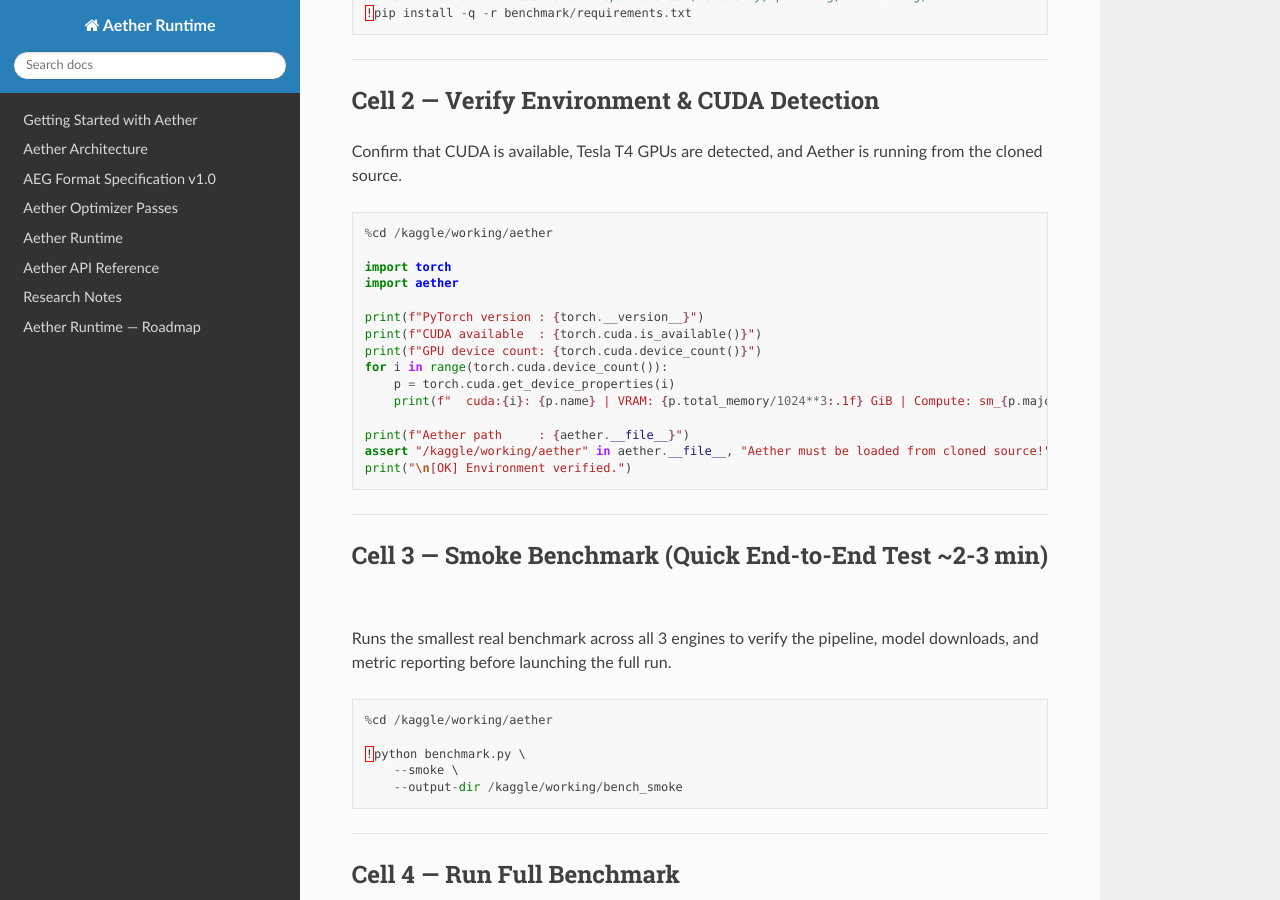
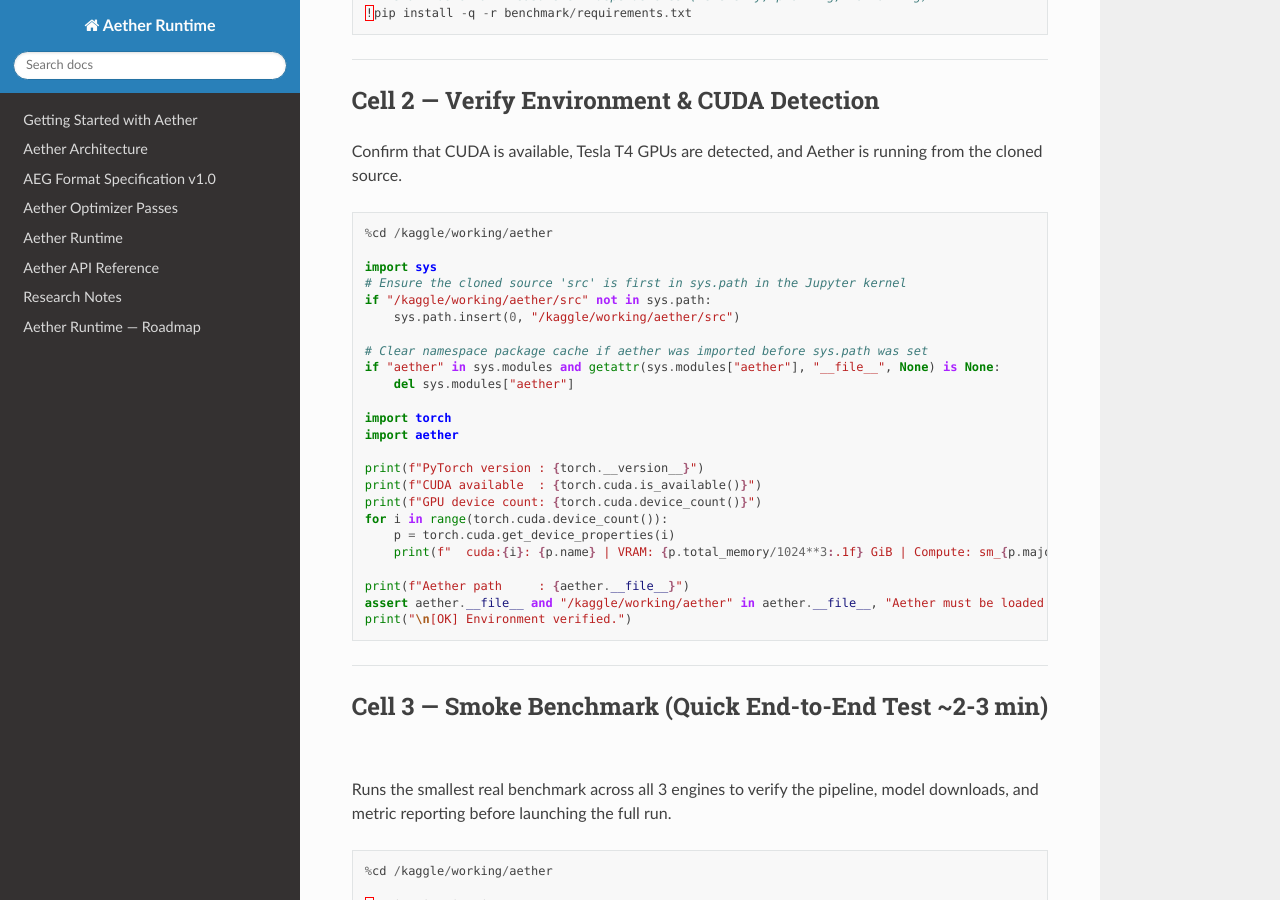
Before and after one commit to iamkaleemsajjad-hue/Aether, a Sphinx documentation site: the page built from docs/benchmark-kaggle.md, in a window 1280 px wide and 900 px high, scrolled down 989 px. Built offline with Sphinx 7.4.7 and the Read the Docs theme 3.1.0, drawn with Linux system fonts in a browser that asks for light colours.

Commit message:
docs(kaggle): ensure src is in sys.path in Jupyter kernel for Cell 2

````diff
--- a/docs/benchmark-kaggle.md
+++ b/docs/benchmark-kaggle.md
@@ -46,6 +46,15 @@
 ```python
 %cd /kaggle/working/aether
 
+import sys
+# Ensure the cloned source 'src' is first in sys.path in the Jupyter kernel
+if "/kaggle/working/aether/src" not in sys.path:
+    sys.path.insert(0, "/kaggle/working/aether/src")
+
+# Clear namespace package cache if aether was imported before sys.path was set
+if "aether" in sys.modules and getattr(sys.modules["aether"], "__file__", None) is None:
+    del sys.modules["aether"]
+
 import torch
 import aether
 
@@ -57,7 +66,7 @@
     print(f"  cuda:{i}: {p.name} | VRAM: {p.total_memory/1024**3:.1f} GiB | Compute: sm_{p.major}{p.minor}")
 
 print(f"Aether path     : {aether.__file__}")
-assert "/kaggle/working/aether" in aether.__file__, "Aether must be loaded from cloned source!"
+assert aether.__file__ and "/kaggle/working/aether" in aether.__file__, "Aether must be loaded from cloned source!"
 print("\n[OK] Environment verified.")
 ```
 
````
